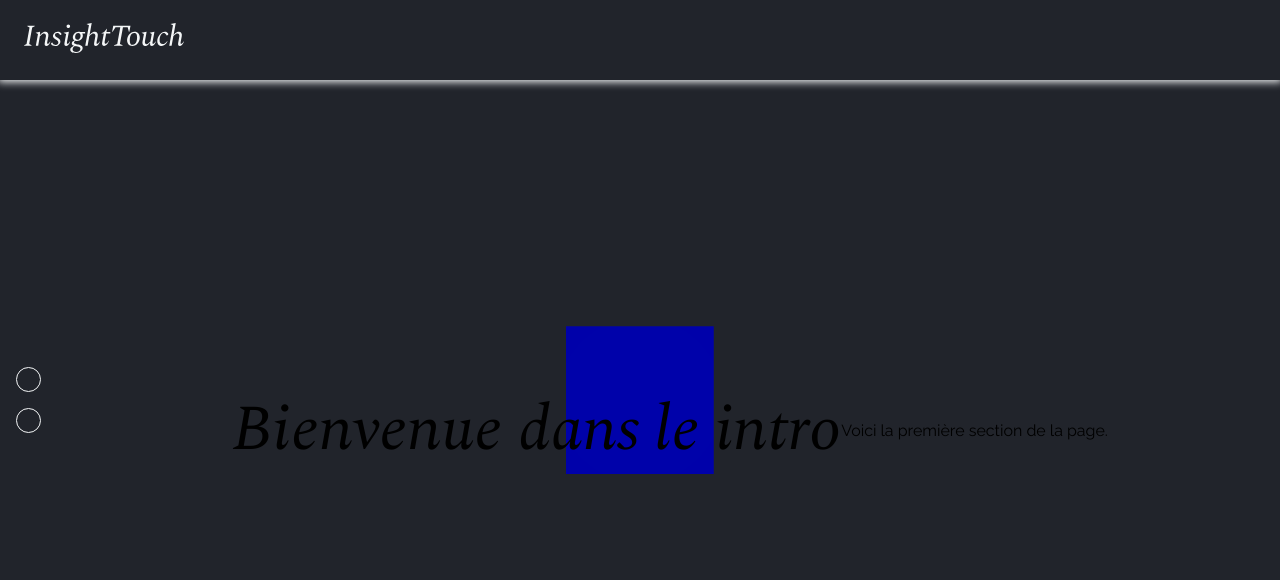
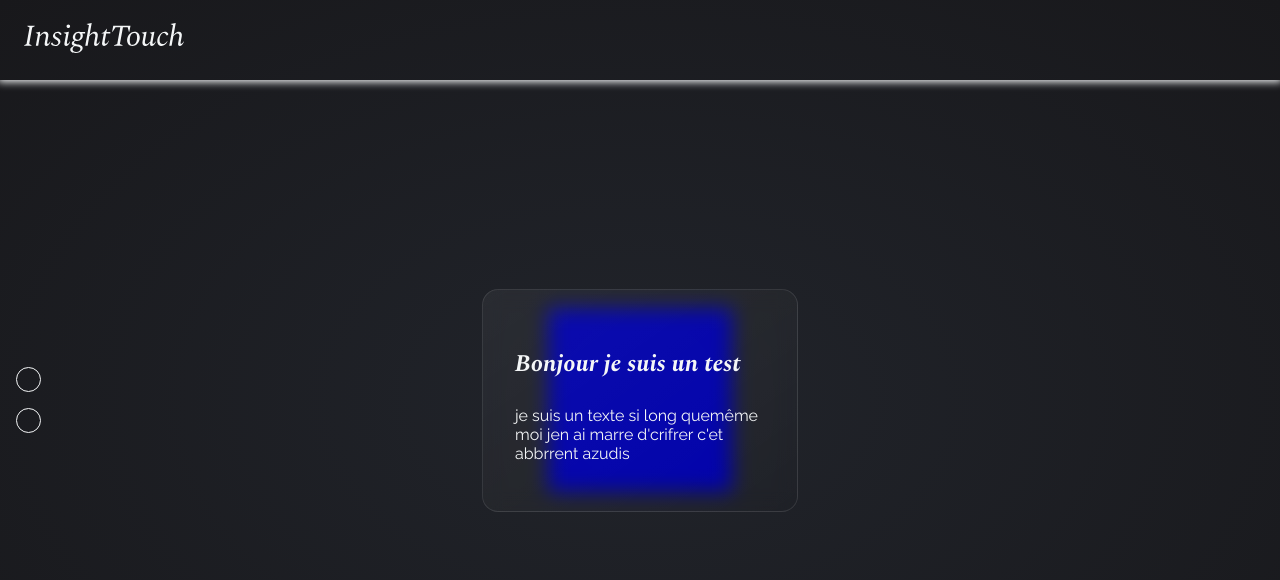
Before and after one commit to Cocassito/InsightTouch, a React (Vite) app: page / in a window 1280 px wide. Shown: the top 580 px of the page. Built offline with nearby package versions, Linux system fonts and the light colour scheme.

Commit message:
feat : timeline defaut section finish

```diff
--- /dev/null
+++ b/src/components/BlocText.tsx
@@ -0,0 +1,18 @@
+import React from "react";
+
+type BlocTextProps = {
+  text: string;
+  title: string;
+  id?: string;
+};
+
+const BlocText: React.FC<BlocTextProps> = ({ text, title, id }) => {
+  return (
+    <div className="BlocText__container" id={id}>
+      <h3>{title}</h3>
+      <p>{text}</p>
+    </div>
+  );
+};
+
+export default BlocText;
--- a/src/components/Scene.tsx
+++ b/src/components/Scene.tsx
@@ -7,9 +7,9 @@ import DefaultSection from "./DefaultSection";
 const Scene = forwardRef((_, ref) => {
   return (
     <>
-      <div id="scroll-container">
+      {/* <div id="scroll-container">
         <div style={{ height: "200vh", pointerEvents: "none" }}></div>
-      </div>
+      </div> */}
 
       <DefaultSection />
       <div id="canvas-container">
--- a/src/components/ScrollAnimation.ts
+++ b/src/components/ScrollAnimation.ts
@@ -14,40 +14,64 @@ export const setupScrollTimeline = (
   setActiveSection: (id: string | null) => void
 ) => {
   // === Timeline pour le logo swap ===
-  const logoTimeline = gsap.timeline();
-  logoTimeline
-    .to(
-      "#logoIT",
-      {
-        opacity: 0,
-        x: -30,
-        duration: 0.5,
-        onComplete: () => {
-          gsap.set("#logoIT", { display: "none" });
-        },
+  const logoTopbarTimeline = gsap.timeline({
+    onStart: () => console.log("Animation lgo"),
+  });
+  logoTopbarTimeline
+    .to("#logoIT", {
+      ease: "power2.inOut",
+      opacity: 0,
+      x: -30,
+      duration: 0.5,
+      onComplete: () => {
+        gsap.set("#logoIT", { display: "none" });
       },
-      0
-    )
-    .set("#logoInsightTouch", { display: "block" }, 1)
-    .to("#logoInsightTouch", { opacity: 1, x: 0, duration: 1 }, 1);
+    })
+    .set("#logoInsightTouch", { display: "block" })
+    .to("#logoInsightTouch", {
+      opacity: 1,
+      x: 0,
+      ease: "power2.inOut",
+      duration: 0.5, // ← ici aussi
+    });
+
+  // === Timeline pour la section défaut ===
+  const sectionDefaultTimeline = gsap.timeline({
+    onStart: () => console.log("Animation défaut"),
+  });
+  sectionDefaultTimeline.to("#defaultSection", {
+    opacity: 0,
+    y: 0,
+    duration: 0.5,
+  });
 
   // === Timeline pour le mesh 3D ===
-  const meshTimeline = gsap.timeline();
-  meshTimeline
+  const meshTimelineIntro = gsap.timeline();
+  meshTimelineIntro
     .to(mesh.material, { opacity: 0, duration: 1 })
-    .to(mesh.material, { opacity: 1, duration: 1 })
-    .to(mesh.rotation, { y: Math.PI, duration: 1 }, 2)
-    .to(mesh.scale, { x: 1.5, y: 1.5, z: 1.5, duration: 1 }, 3);
+    .addLabel("rotateAndScaleIntro")
+    .to(mesh.material, { opacity: 1, duration: 1 }, "rotateAndScaleIntro")
+    .to(mesh.rotation, { y: Math.PI, duration: 1 }, "rotateAndScaleIntro")
+    .to(
+      mesh.scale,
+      { x: 1.5, y: 1.5, z: 1.5, duration: 1 },
+      "rotateAndScaleIntro"
+    );
 
-  // === Timeline pour la section défaut ===
-  const sectionDefaultTimeline = gsap.timeline();
-  sectionDefaultTimeline
-    .to("#defaultSection", { opacity: 1, y: 0, duration: 1 })
-    .to("#defaultSection", { opacity: 0, y: 0 });
-
-  // === Timeline pour les sections ===
-  const sectionTimeline = gsap.timeline();
-  sectionTimeline.to("#section1", { opacity: 1, y: 0, delay: 0.5 });
+  // === Timeline pour la section INTRO ===
+  const sectionTimelineIntro = gsap.timeline();
+  sectionTimelineIntro
+    .to("#section1", { opacity: 1, y: 0, duration: 1 })
+    .to("#BaseLineIntro", { opacity: 1, y: 0, duration: 1 }, "<")
+    .set("#BlocTextIntro", { display: "none" }, "<")
+    .to("#LogoBaselineIntro", { opacity: 0, duration: 1 })
+    .set("#LogoBaselineIntro", { display: "none", duration: 1 })
+    .set("#BlocTextIntro", { display: "block", opacity: 0, y: 10 })
+    .to("#BlocTextIntro", {
+      opacity: 1,
+      y: 0,
+      ease: "power2.inOut",
+    });
 
   // === Timeline principale ===
   const masterTimeline = gsap.timeline({
@@ -55,10 +79,10 @@ export const setupScrollTimeline = (
   });
 
   masterTimeline
-    .add(logoTimeline, 0)
-    .add(sectionDefaultTimeline, 0)
-    .add(sectionTimeline, 1)
-    .add(meshTimeline);
+    .add(sectionDefaultTimeline, "<")
+    .add(meshTimelineIntro, "<")
+    .add(sectionTimelineIntro, 1)
+    .add(logoTopbarTimeline, 2);
 
   // // === ScrollTrigger (optionnel) ===
   // const scrollTrigger = ScrollTrigger.create({
@@ -87,8 +111,8 @@ export const setupScrollTimeline = (
   // === Return global structuré ===
   return {
     masterTimeline,
-    logoTimeline,
-    meshTimeline,
-    sectionTimeline,
+    logoTopbarTimeline,
+    meshTimelineIntro,
+    sectionTimelineIntro,
   };
 };
--- a/src/components/Sections/IntroSection.tsx
+++ b/src/components/Sections/IntroSection.tsx
@@ -1,12 +1,30 @@
 import React from "react";
 import { SectionComponentProps } from "../../data/sections";
+import BlocText from "../BlocText";
 
 const IntroSection: React.FC<SectionComponentProps> = ({ id }) => {
   return (
-      <div className="section" id={id}>
-        <h1>Bienvenue dans le intro</h1>
-        <p>Voici la première section de la page.</p>
+    <div className="section" id={id}>
+      <div className="SectionIntro__container" id="LogoBaselineIntro">
+        <div id="logoInsightTouch" className="SectionIntro__logoInsightTouch">
+          <img
+            src="/img/InsightTouchLogo.svg"
+            alt="Logo InsightTouch"
+            width="100%"
+            height="100%"
+          />
+        </div>
+        <h4 id="BaseLineIntro">
+          Le premier outil révolutionnaire pour une analyse graphique sans
+          support visuel
+        </h4>
       </div>
+      <BlocText
+        id="BlocTextIntro"
+        title="Bonjour je suis un test"
+        text="je suis un texte si long quemême moi jen ai marre d'crifrer c'et abbrrent azudis "
+      />
+    </div>
   );
 };
 
--- /dev/null
+++ b/src/styles/_BlocText.scss
@@ -0,0 +1,20 @@
+.BlocText {
+  &__container {
+    position: relative;
+    display: flex;
+    justify-content: center;
+    align-items: center;
+    flex-direction: column;
+    max-width: 250px;
+    background: linear-gradient(
+      145deg,
+      rgba(255, 255, 255, 0.05) 0%,
+      rgba(255, 255, 255, 0.005) 100%
+    );
+    border-radius: 16px;
+    padding: 2rem;
+    backdrop-filter: blur(10px);
+    border: 1px solid rgba(255, 255, 255, 0.1);
+    color: #f4f6f7;
+  }
+}
--- a/src/styles/_Section.scss
+++ b/src/styles/_Section.scss
@@ -6,12 +6,11 @@
   width: 100vw;
   pointer-events: auto;
   z-index: 20;
+
 }
 
 .section {
   position: absolute;
-  top: 30px;
-  left: 30px;
   width: 100%;
   height: 100%;
   opacity: 0;
--- /dev/null
+++ b/src/styles/_SectionIntro.scss
@@ -0,0 +1,19 @@
+.SectionIntro{
+    &__container{
+        display: flex;
+        justify-content: center;
+        align-items: center;
+        flex-direction: column;
+        padding: 20px;
+        color: #f4f6f7;
+    }
+    &__logoInsightTouch{
+        width: 40%;
+        height: auto;
+    }
+}
+
+#BaseLineIntro{
+    opacity: 0;
+  transform: translateY(20px);
+}
--- a/src/styles/_app.scss
+++ b/src/styles/_app.scss
@@ -1,9 +1,10 @@
-html, body {
+html,
+body {
   height: 100vh; /* empêcher le scroll de faire défiler la page */
   overflow: hidden; /* pas de scroll visible */
   margin: 0;
   font-family: "Raleway", sans-serif;
-  background-color: #21242b;
+  background-image: radial-gradient(#21242b, #18181b);
 }
 
 #scroll-container {
@@ -25,7 +26,6 @@ html, body {
   pointer-events: none;
 }
 
-
 h1 {
   font-family: "Spectral", sans-serif;
   font-style: italic;
@@ -46,8 +46,7 @@ h3 {
   font-size: 1.5rem;
 }
 
-
 h4 {
-  font-weight: 200;
+  font-weight: 400;
   font-size: 1.5rem;
 }
--- a/src/styles/_topBar.scss
+++ b/src/styles/_topBar.scss
@@ -18,7 +18,6 @@
     display: block;
     opacity: 1;
     transform: translateX(0);
-    transition: all 0.3s ease;
     top: 0;
     left: 0;
   }
@@ -28,7 +27,6 @@
     display: none;
     opacity: 0;
     transform: translateX(30px);
-    transition: all 0.3s ease;
     top: 0;
     left: 0;
   }
```
Also changed, not shown: src/styles/main.scss (+6 -4 lines).
